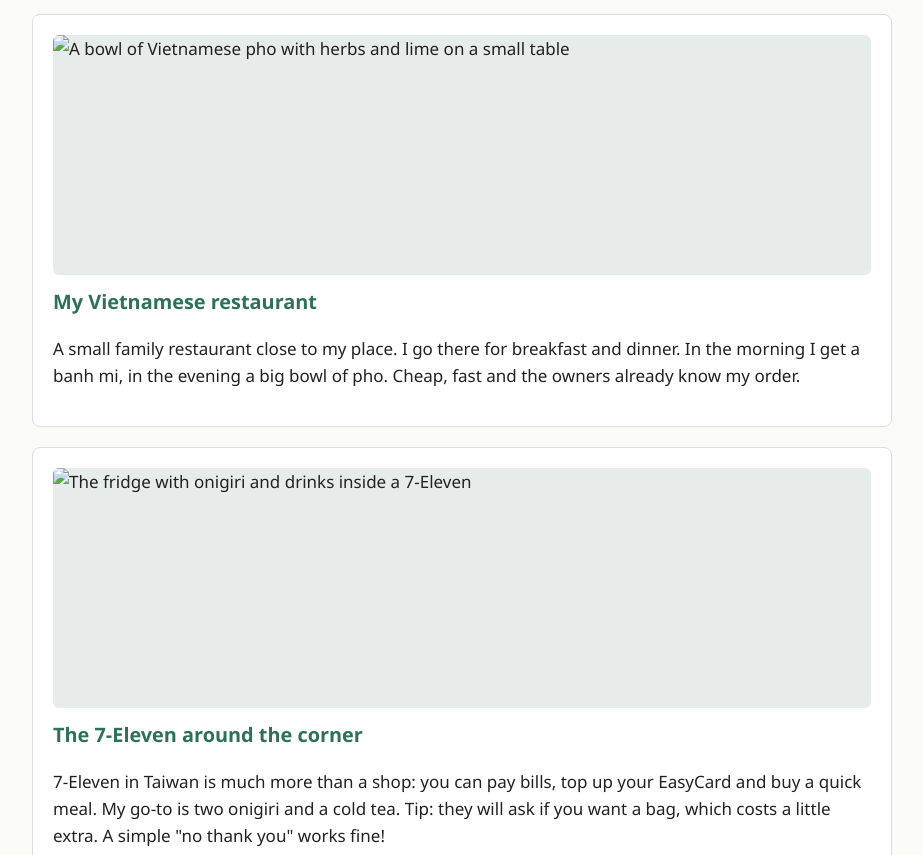
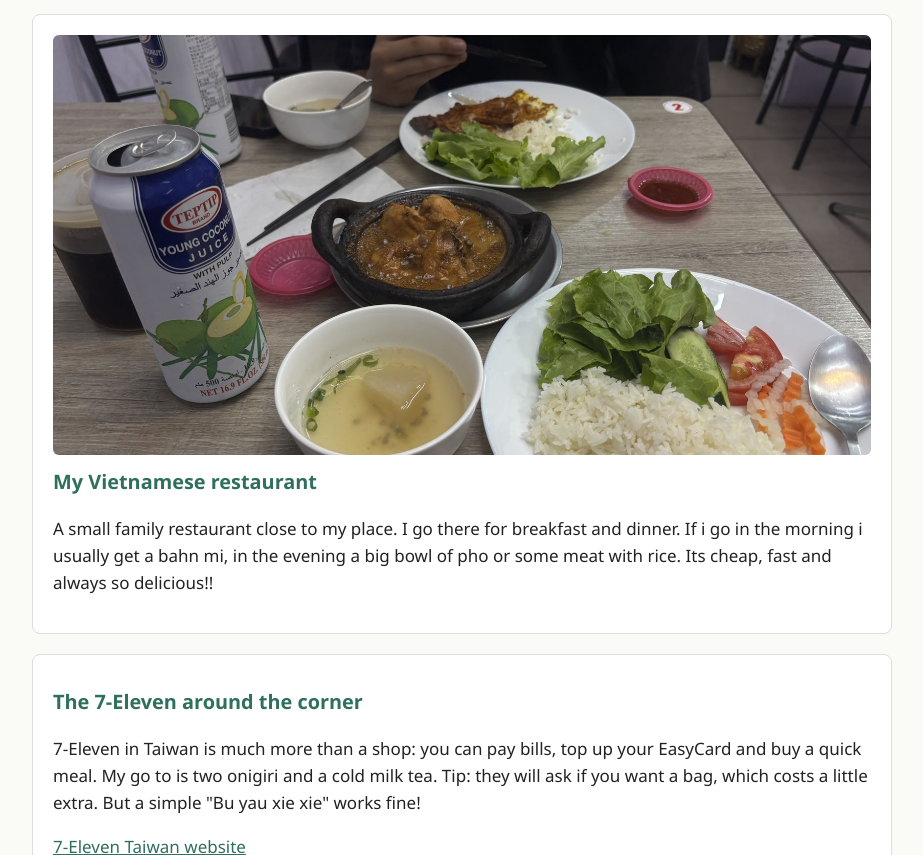
Before and after one commit to aidan-djamat-devops/WebProgrammingNTUT, a plain HTML site: page classwork/MIDTERM-PROJECT/food.html in a window 1280 px wide. Shown: the part 357-1212 px from the top of the page, without its empty margins (178-1101 px from the left). Drawn offline with Linux system fonts and the light colour scheme.

Commit message:
Added the pictures

```diff
--- a/classwork/MIDTERM-PROJECT/food.html
+++ b/classwork/MIDTERM-PROJECT/food.html
@@ -34,29 +34,27 @@
     </section>
 
     <section class="card">
-      <img src="images/vietnamese-restaurant.jpg" alt="A bowl of Vietnamese pho with herbs and lime on a small table">
+      <img class="photo-large" src="images/vietnamese-restaurant.jpg" alt="A Vietnamese meal with a clay pot of braised chicken, rice, salad, soup and coconut juice">
       <h3>My Vietnamese restaurant</h3>
       <p>
         A small family restaurant close to my place. I go there for breakfast and dinner.
-        In the morning I get a banh mi, in the evening a big bowl of pho. Cheap, fast and
-        the owners already know my order.
+        If i go in the morning i usually get a bahn mi, in the evening a big bowl of pho or some meat with rice. Its cheap, fast and always so delicious!!
       </p>
     </section>
 
     <section class="card">
-      <img src="images/seven-eleven.jpg" alt="The fridge with onigiri and drinks inside a 7-Eleven">
       <h3>The 7-Eleven around the corner</h3>
       <p>
         7-Eleven in Taiwan is much more than a shop: you can pay bills, top up your
-        EasyCard and buy a quick meal. My go-to is two onigiri and a cold tea. Tip: they
+        EasyCard and buy a quick meal. My go to is two onigiri and a cold milk tea. Tip: they
         will ask if you want a bag, which costs a little extra.
-        A simple "no thank you" works fine!
+        But a simple "Bu yau xie xie" works fine!
       </p>
       <p><a href="https://www.7-11.com.tw/" target="_blank">7-Eleven Taiwan website</a></p>
     </section>
 
     <section class="card">
-      <img src="images/street-food.jpg" alt="Grilled skewers and pancakes on a street food stall">
+      <img class="photo-large" src="images/street-food.jpg" alt="Me holding a grilled meat skewer on the street food street at night">
       <h3>The street food street</h3>
       <p>
         Right where I live in <a href="neighborhood.html">my neighborhood</a> there is a
--- a/classwork/MIDTERM-PROJECT/style.css
+++ b/classwork/MIDTERM-PROJECT/style.css
@@ -37,6 +37,11 @@ img {
   object-fit: cover;
   background-color: #E6ECE9;
   border-radius: 6px;
+}
+
+/* Wide photos that fill the whole page width get more height */
+.photo-large {
+  height: 420px;
 }
 
 /* Header */
```
Also changed, not shown: classwork/MIDTERM-PROJECT/active.html (+1 -3 lines), classwork/MIDTERM-PROJECT/index.html (+1 -1 lines), classwork/MIDTERM-PROJECT/neighborhood.html (+4 -4 lines), classwork/MIDTERM-PROJECT/images/longshan-temple.jpg (added), classwork/MIDTERM-PROJECT/images/massage-street.jpg (added), classwork/MIDTERM-PROJECT/images/me-in-taipei.jpg (added), classwork/MIDTERM-PROJECT/images/riverside-park.jpg (added), classwork/MIDTERM-PROJECT/images/street-food.jpg (added), classwork/MIDTERM-PROJECT/images/taipei-tech.jpg (added), classwork/MIDTERM-PROJECT/images/vietnamese-restaurant.jpg (added).
